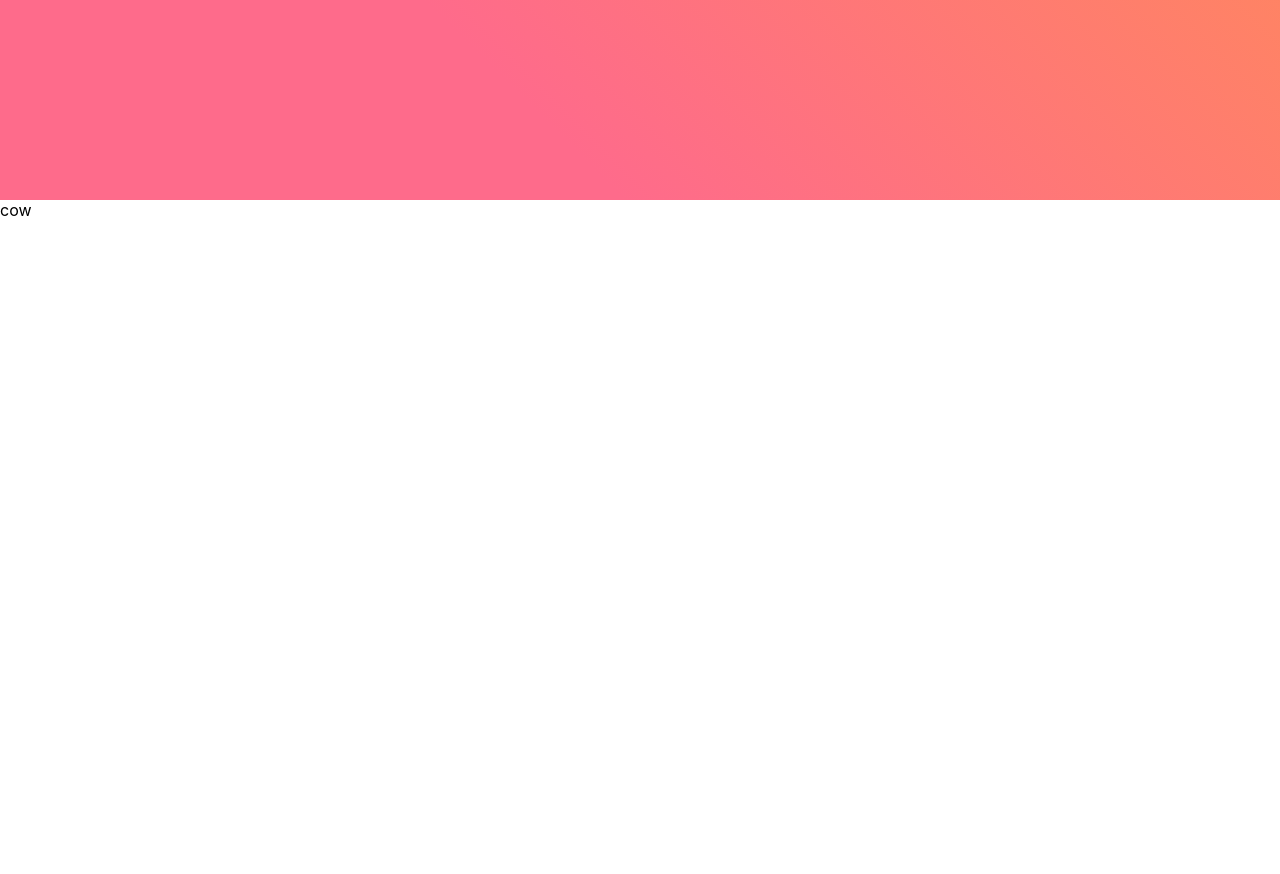
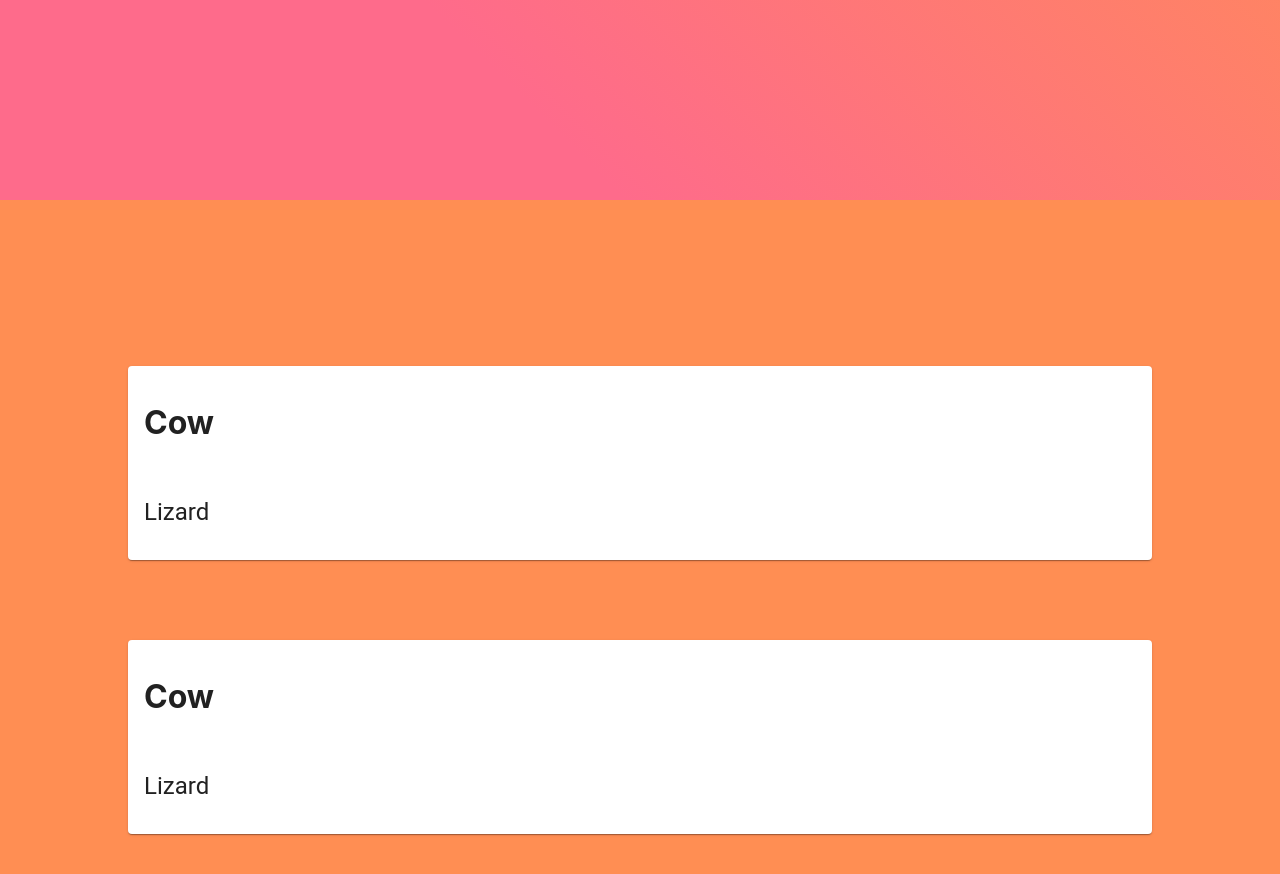
Before and after one commit to jasonz23/website, a React (Create React App) app: page / in a window 1280 px wide. Shown: the part 600-1474 px from the top of the page. Built offline with nearby package versions, Linux system fonts and the light colour scheme.

Commit message:
added info card to about page and styling

```diff
--- a/src/Pages/AboutMe.js
+++ b/src/Pages/AboutMe.js
@@ -1,16 +1,35 @@
 import { makeStyles } from "@material-ui/core";
 import React from 'react';
-
+import InfoCard from "../Components/InfoCard";
+import Grid from '@mui/material/Grid';
 function AboutMe() {
     const useStyles = makeStyles(() => ({
         root: {
-            height: "100vh"
+            height: "100vh",
+            background: 'linear-gradient(45deg,#FF8E53 120% ,#FE6B8B 100% )',
+            display: "flex",
+            alignContent: "center",
+            justifyContent: "center"
+
+        },
+        item: {
+            width: "80vw"
         }
     }))
     const classes = useStyles();
     return(
-        <div className = {classes.root} id = "aboutme">
-            cow
+        <div className = {classes.root} id = "aboutme" >
+            <Grid container direction = "column" rowSpacing = {10} alignContent = "center" justifyContent = "center">
+                <Grid item className = {classes.item}>
+                    <InfoCard  />
+                </Grid>
+                <Grid item className = {classes.item}>
+                    <InfoCard />
+                </Grid>
+
+
+            </Grid>
+
         </div>
 
     )
```
